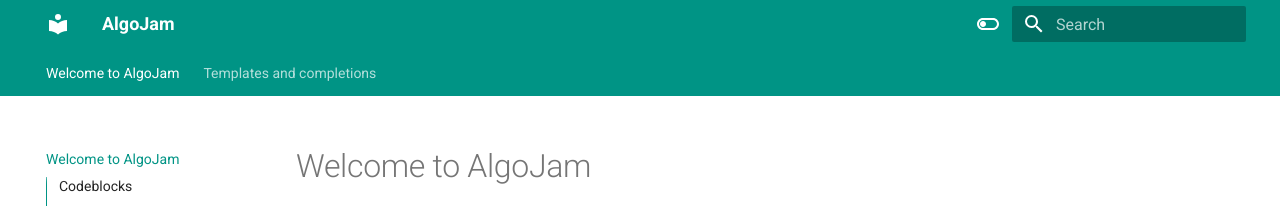
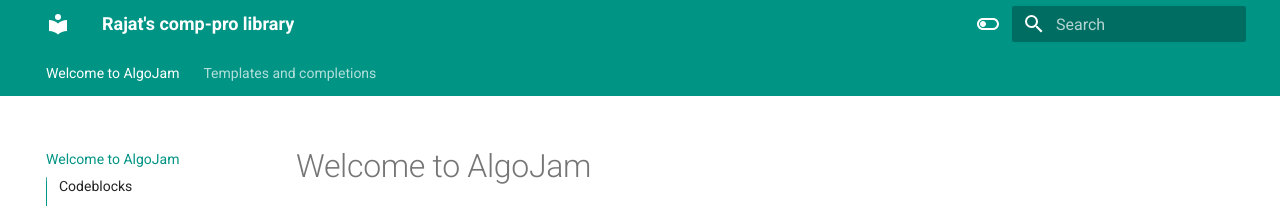
Before and after one commit to rajat-shahi/comp-pro-site, an MkDocs documentation site: the page built from docs/index.md, in a window 1280 px wide. Shown: the top 206 px of the page. Built offline with MkDocs 1.6.1 and Material for MkDocs 9.7.7, drawn with Linux system fonts in a browser that asks for light colours; emoji names are drawn with the system emoji font.

Commit message:
Update mkdocs.yml

```diff
--- a/mkdocs.yml
+++ b/mkdocs.yml
@@ -1,4 +1,4 @@
-site_name: AlgoJam
+site_name: Rajat's comp-pro library
 theme:
   name: material
   features:
```
